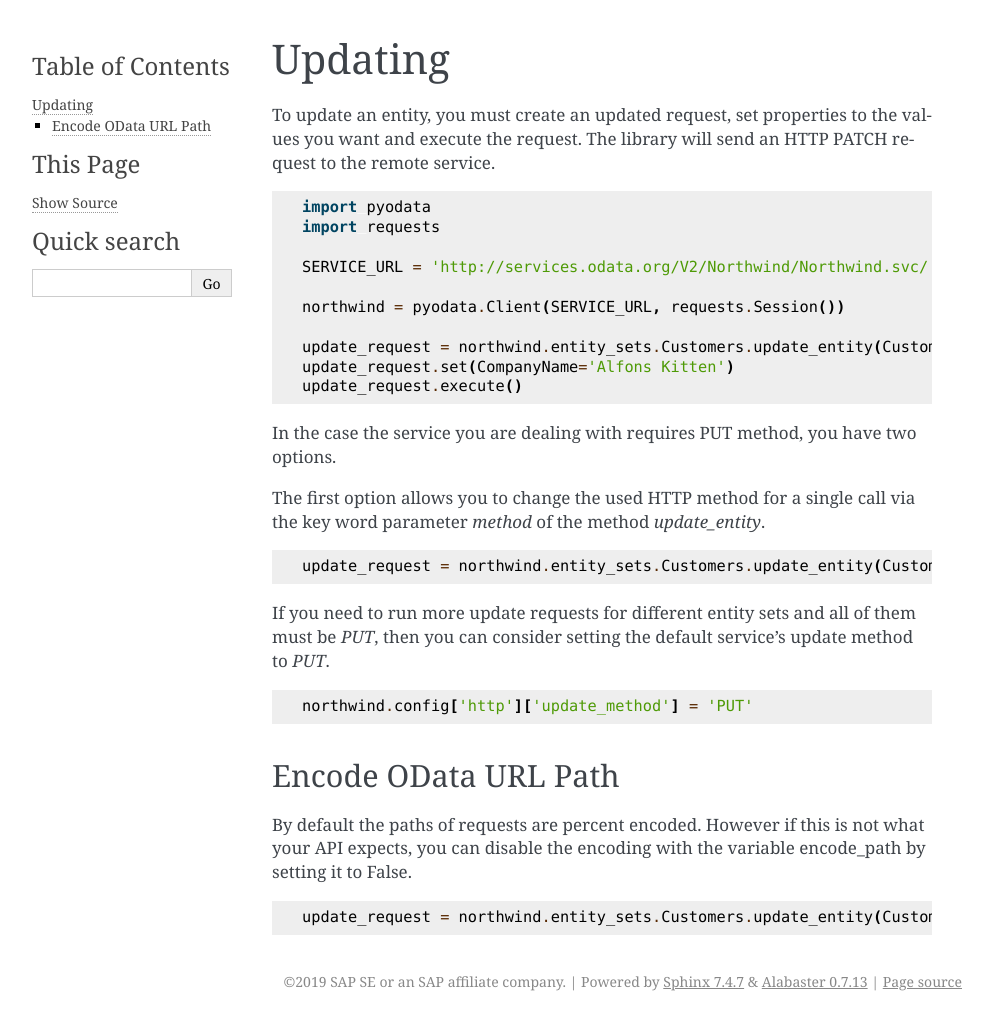
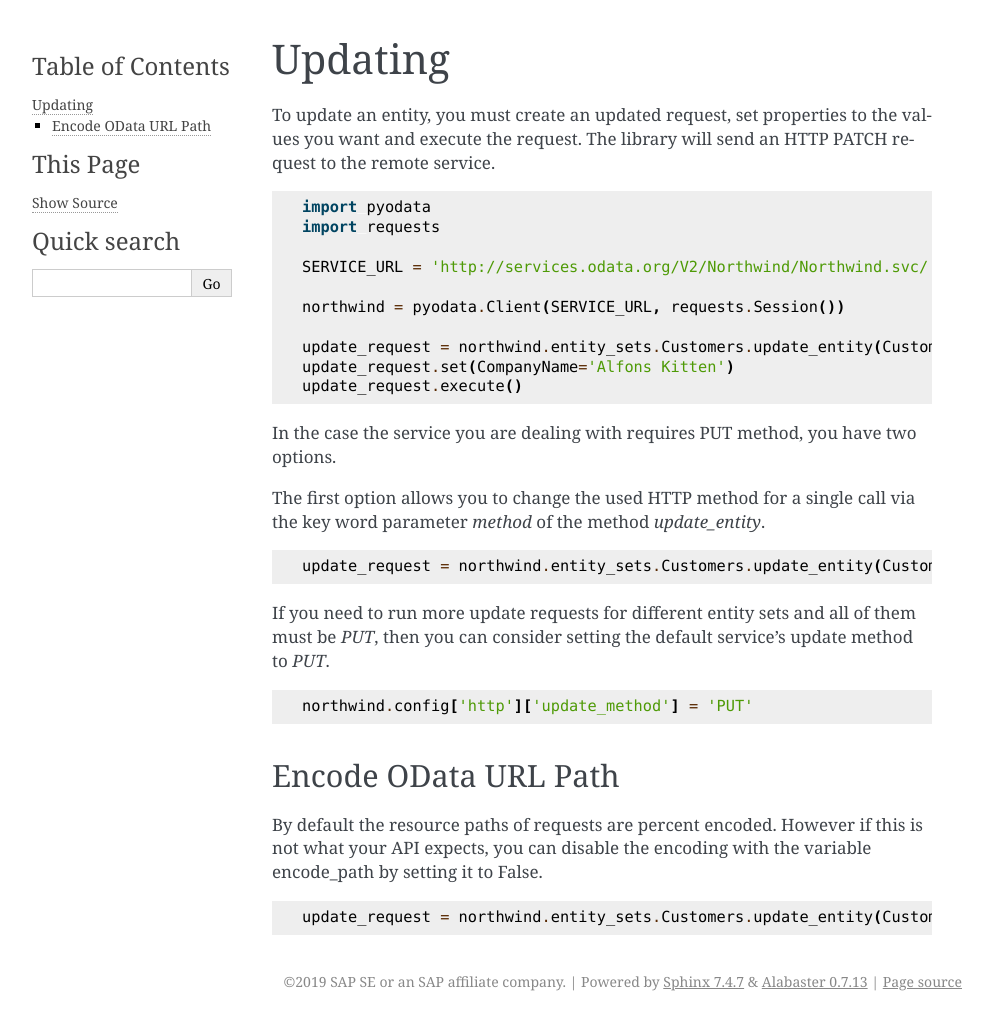
Before and after one commit to SAP/python-pyodata, a Sphinx documentation site: the page built from docs/usage/updating.rst, in a window 1280 px wide. Shown: the whole page, without its empty margins (148-1141 px from the left). Built offline with Sphinx 7.4.7, drawn with Linux system fonts in a browser that asks for light colours.

Commit message:
doc: more precise descrption resource paths

```diff
--- a/docs/usage/deleting.rst
+++ b/docs/usage/deleting.rst
@@ -47,7 +47,7 @@ or by passing the EntityKey object
 Encode OData URL Path
 -------------------------------------------
 
-By default the paths of requests are percent encoded. However if this is not what your API expects,
+By default the resource paths of requests are percent encoded. However if this is not what your API expects,
 you can disable the encoding with the variable encode_path by setting it to False.
 
 
--- a/docs/usage/querying.rst
+++ b/docs/usage/querying.rst
@@ -157,7 +157,7 @@ these parameters by the method `custom(name: str, value: str)`.
 Encode OData URL Path
 -------------------------------------------
 
-By default the paths of requests are percent encoded. However if this is not what your API expects,
+By default the resource paths of requests are percent encoded. However if this is not what your API expects,
 you can disable the encoding with the variable encode_path by setting it to False.
 
 .. code-block:: python
--- a/docs/usage/updating.rst
+++ b/docs/usage/updating.rst
@@ -38,7 +38,7 @@ then you can consider setting the default service's update method to *PUT*.
 Encode OData URL Path
 -------------------------------------------
 
-By default the paths of requests are percent encoded. However if this is not what your API expects,
+By default the resource paths of requests are percent encoded. However if this is not what your API expects,
 you can disable the encoding with the variable encode_path by setting it to False.
 
 
```
